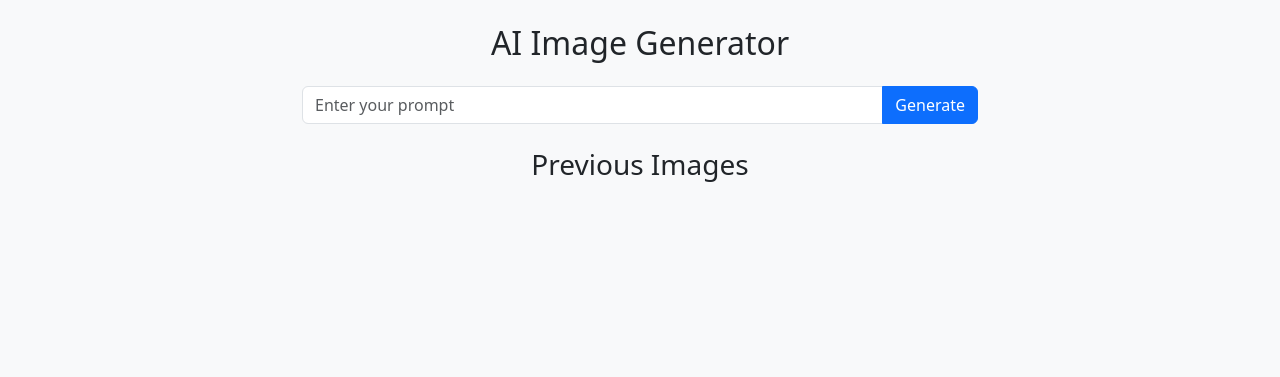
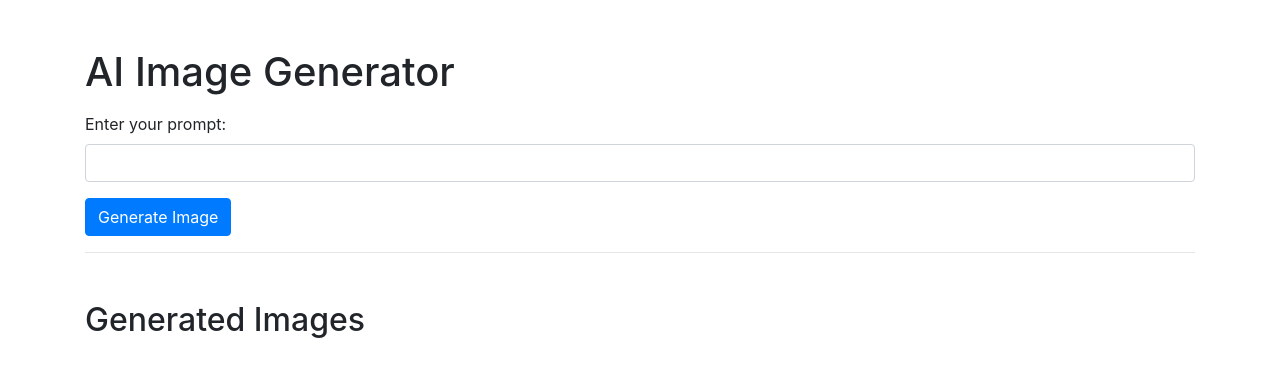
Before and after one commit to Mobusshar/GenAIWebApplication, a Flask app: page / in a window 1280 px wide. Shown: the top 377 px of the page. Run offline with Flask 3, Linux system fonts and the light colour scheme; some libraries are stand-ins or nearby versions.

Commit message:
Update index.html

```diff
--- a/templates/index.html
+++ b/templates/index.html
@@ -4,71 +4,50 @@
     <meta charset="UTF-8">
     <meta name="viewport" content="width=device-width, initial-scale=1.0">
     <title>AI Image Generator</title>
-    <link rel="stylesheet" href="https://cdn.jsdelivr.net/npm/bootstrap@5.3.0/dist/css/bootstrap.min.css">
-    <style>
-        body { background-color: #f8f9fa; }
-        .container { max-width: 700px; }
-        .image-grid img { width: 100%; border-radius: 10px; margin-bottom: 15px; }
-    </style>
+    <link rel="stylesheet" href="https://maxcdn.bootstrapcdn.com/bootstrap/4.5.2/css/bootstrap.min.css">
 </head>
 <body>
-
-<div class="container text-center mt-4">
-    <h2 class="mb-4">AI Image Generator</h2>
-
-    <!-- Prompt Input -->
-    <div class="input-group mb-3">
-        <input type="text" id="prompt" class="form-control" placeholder="Enter your prompt">
-        <button class="btn btn-primary" onclick="generateImage()">Generate</button>
+    <div class="container">
+        <h1 class="mt-5">AI Image Generator</h1>
+        <form id="image-form" class="mt-3">
+            <div class="form-group">
+                <label for="prompt">Enter your prompt:</label>
+                <input type="text" id="prompt" class="form-control" required>
             </div>
-
-    <!-- Loading Indicator -->
-    <div id="loading" style="display: none;">
-        <p>Generating image... Please wait.</p>
-    </div>
-
-    <!-- Generated Image -->
-    <div id="generated-image" class="mt-3"></div>
-
-    <h3 class="mt-4">Previous Images</h3>
-    <div class="row image-grid">
+            <button type="submit" class="btn btn-primary">Generate Image</button>
+        </form>
+        <hr>
+        <h2 class="mt-5">Generated Images</h2>
+        <div id="images" class="row mt-4">
             {% for image in images %}
             <div class="col-md-4">
-                <img src="{{ url_for('serve_image', filename=image) }}" alt="Generated Image">
+                <img src="{{ image }}" class="img-fluid" alt="Generated Image">
             </div>
             {% endfor %}
         </div>
     </div>
 
     <script>
-    function generateImage() {
+        document.getElementById("image-form").addEventListener("submit", async function(e) {
+            e.preventDefault();
             const prompt = document.getElementById("prompt").value;
-        if (!prompt) {
-            alert("Please enter a prompt.");
-            return;
-        }
 
-        document.getElementById("loading").style.display = "block";
-        document.getElementById("generated-image").innerHTML = "";
+            const response = await fetch("/generate", {
+                method: "POST",
+                headers: {
+                    "Content-Type": "application/json"
+                },
+                body: JSON.stringify({ prompt: prompt })
+            });
 
-        fetch("/generate", {
-            method: "POST",
-            headers: { "Content-Type": "application/json" },
-            body: JSON.stringify({ prompt: prompt })
-        })
-        .then(response => response.json())
-        .then(data => {
-            document.getElementById("loading").style.display = "none";
-
-            if (data.image_url) {
-                document.getElementById("generated-image").innerHTML =
-                    `<img src="${data.image_url}" class="img-fluid mt-3 rounded shadow">`;
-            } else {
-                alert("Error generating image. Please try again.");
-            }
+            const data = await response.json();
+            // Optionally, you can add the new image to the gallery
+            const imagesDiv = document.getElementById("images");
+            const newImageDiv = document.createElement("div");
+            newImageDiv.classList.add("col-md-4");
+            newImageDiv.innerHTML = `<img src="${data.image_url}" class="img-fluid" alt="Generated Image">`;
+            imagesDiv.appendChild(newImageDiv);
         });
-    }
     </script>
-
 </body>
 </html>
```
Lines whose indentation alone changed are shown as unchanged.
